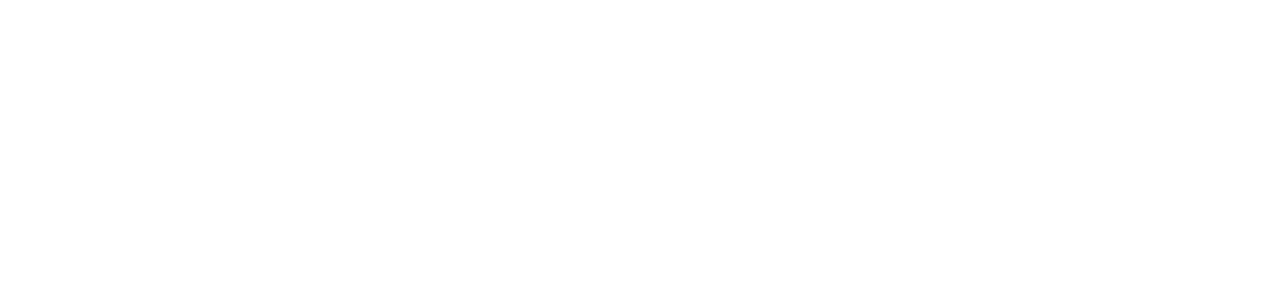
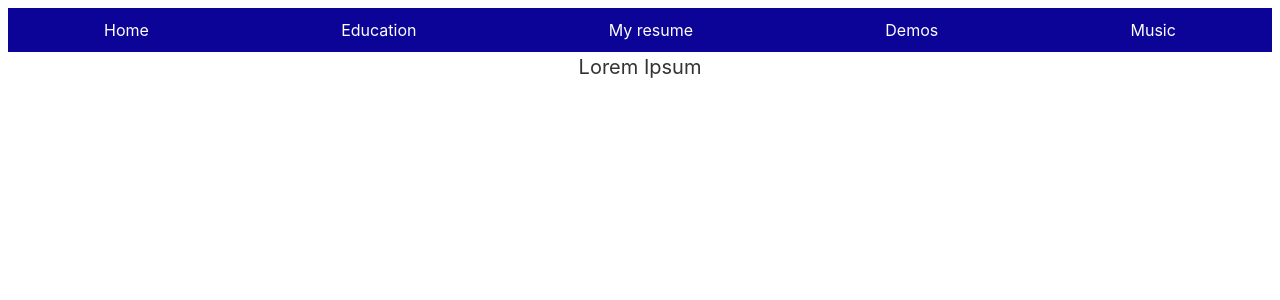
Before and after one commit to kjagannath3/personal_website, a Svelte app in the folder svelte-app/: page /education in a window 1280 px wide. Shown: the top 300 px of the page. Built offline with nearby package versions, Linux system fonts and the light colour scheme.

Commit message:
created education page

```diff
--- a/svelte-app/src/App.svelte
+++ b/svelte-app/src/App.svelte
@@ -4,11 +4,13 @@
 	import Music from "./Music.svelte";
 	import {Router, Route} from "svelte-routing";
 	import Home from "./Home.svelte";
+	import Education from "./Education.svelte";
 </script>
 
 <Router>
     <Route path="/" component={Home} />
     <Route path="/music" component={Music} />
+	<Route path="/education" component={Education}/>
 </Router>
 
 
--- /dev/null
+++ b/svelte-app/src/Education.svelte
@@ -0,0 +1,16 @@
+<script>
+    import Navbar from "./Navbar.svelte";
+</script>
+
+<Navbar />
+<p class="education-paragraph">Lorem Ipsum</p>
+
+
+
+
+<style>
+    .education-paragraph {
+        font-size: 20px;
+        text-align: center;
+    }
+</style>
--- a/svelte-app/src/Navbar.svelte
+++ b/svelte-app/src/Navbar.svelte
@@ -3,7 +3,7 @@
 	let buttons = [
 		{id: 1, label: 'Home', link: '/' },
 
-		{id: 2, label: 'Education', link: '/'},
+		{id: 2, label: 'Education', link: '/education'},
 
 		{id: 3, label: 'My resume', link: '/'},
 
```
